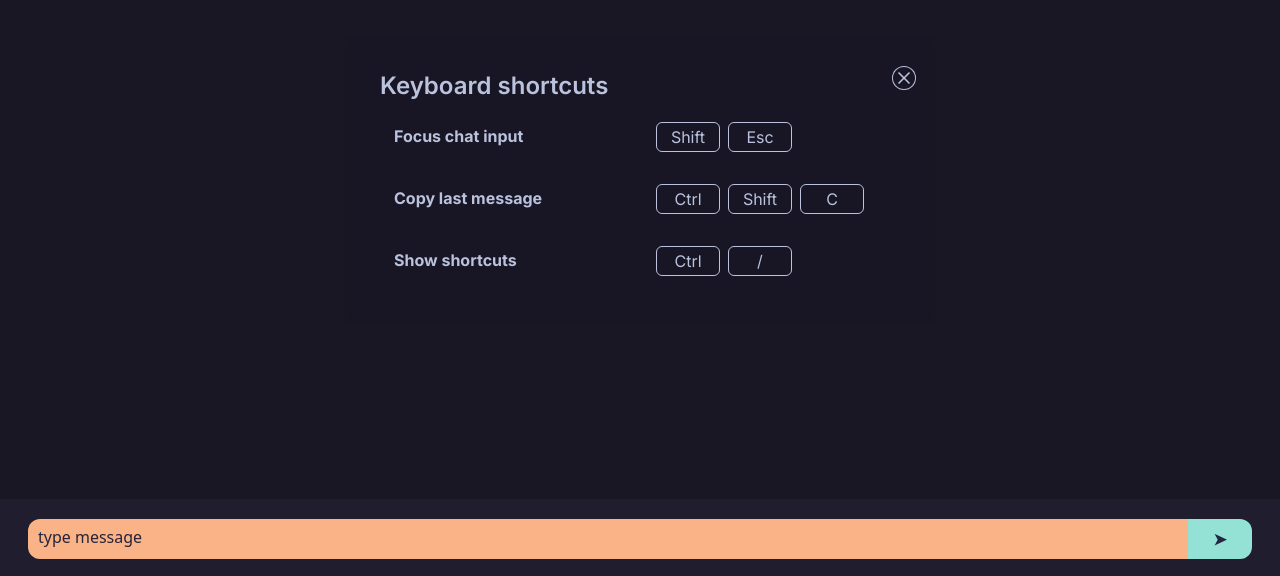
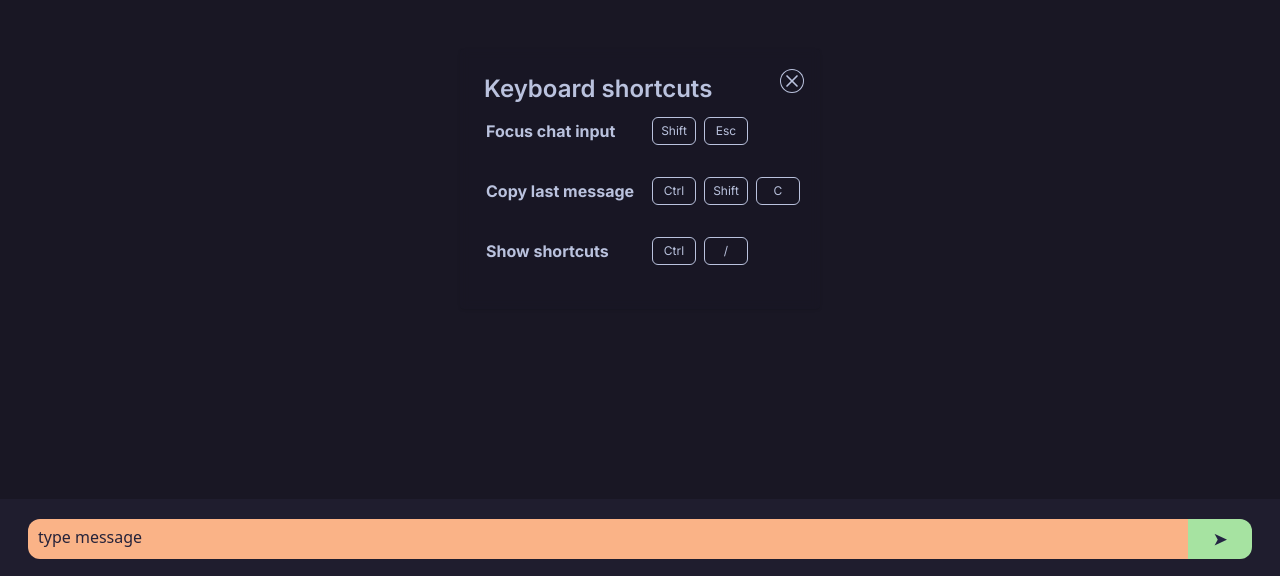
Before and after one commit to ChatForAll/ChatForAll, a Next.js app: page / in a window 1280 px wide. Both pictures are taken after a click on the button 1236 px from the left and 168 px from the top of the page. Shown: the part 221-797 px from the top of the page. Built offline with nearby package versions, Linux system fonts and the light colour scheme; no server answers; the database is empty.

Commit message:
🛠️ Fix styling issues in ModalDialogue and SendMessage components

```diff
--- a/src/app/components/ModalDialogue.jsx
+++ b/src/app/components/ModalDialogue.jsx
@@ -17,7 +17,7 @@ const ModalDialogue = ({ svgIcon, title, items }) => {
         event.preventDefault();
         openModal();
       }
-      if (isOpen ==true) {
+      if (isOpen == true) {
         if (event.key === "Escape") {
           event.preventDefault();
           closeModal();
@@ -42,7 +42,7 @@ const ModalDialogue = ({ svgIcon, title, items }) => {
           <div className="flex items-center justify-center min-h-screen">
             <div className="bg-[#191724c0] backdrop-blur-sm text-[#bac2de] p-4 rounded shadow">
               <div className="flex items-center justify-between">
-                <h2 className="text-2xl font-semibold m-4">{title}</h2>
+                <h2 className="text-2xl font-semibold m-2">{title}</h2>
                 <button
                   onClick={closeModal}
                   className="flex text-xs mb-4 ease-in duration-200 ring-inset rounded-xl p-0.5 ring-[#bac2de] ring-1 hover:brightness-50"
@@ -63,13 +63,13 @@ const ModalDialogue = ({ svgIcon, title, items }) => {
                   </svg>
                 </button>
               </div>
-              <ul className="list-disc pl-6 flex flex-col">
+              <ul className="list-disc pl-1 flex flex-col">
                 {items.map((item, index) => (
-                  <li key={index} className="mr-12 mb-6 flex flex-row">
-                    <span className="p-0.5 m-1 font-bold w-64">{item.key}</span>
+                  <li key={index} className="mb-6 flex flex-row">
+                    <span className="p-0.5 m-1 font-bold w-40">{item.key}</span>
                     {item.values.map((value, index) => (
                       <span
-                        className="flex justify-center m-1 p-0.5 w-16 border-[#bac2de] border rounded-md"
+                        className="text-xs flex justify-center items-center m-1 p-0.5 w-11 border-[#bac2de] border rounded-md"
                         key={index}
                       >
                         {value}
--- a/src/app/components/SendMessage.jsx
+++ b/src/app/components/SendMessage.jsx
@@ -60,7 +60,7 @@ const SendMessage = ({ scroll }) => {
         ref={inputRef}
       />
       <button
-        className="w-16 h-10 px-2.5 py-1 rounded-r-xl text-[#242443] bg-[#94e2d5] font-semibold"
+        className="w-16 h-10 px-2.5 py-1 rounded-r-xl text-[#242443] bg-[#a6e3a1] font-semibold"
         type="submit"
       >
         ➤
```
